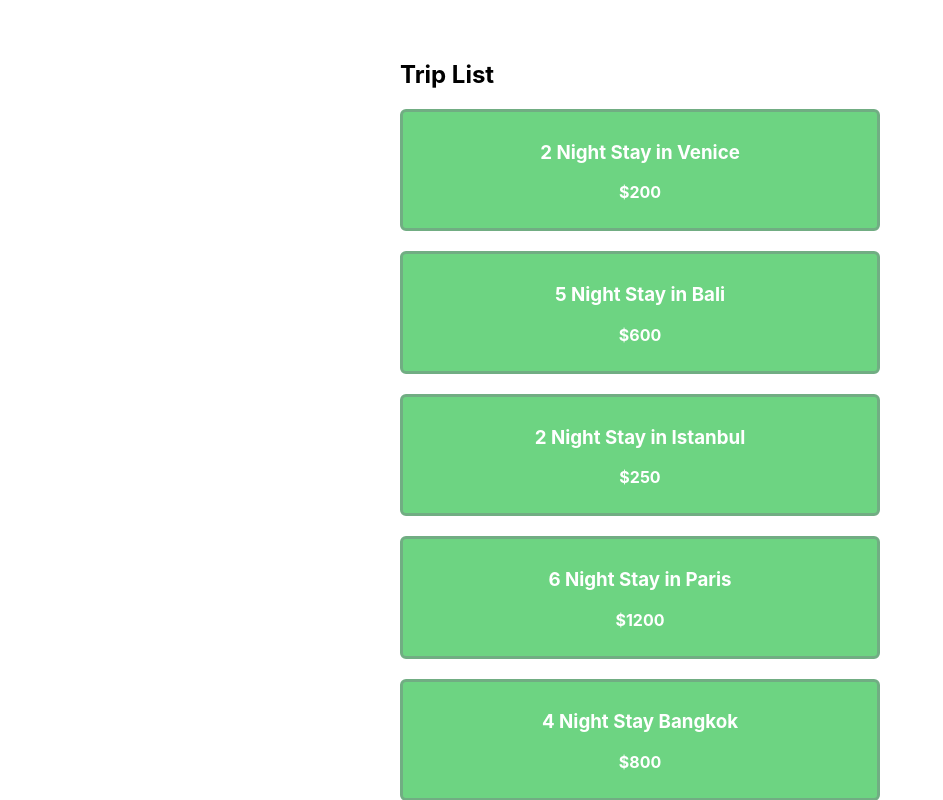
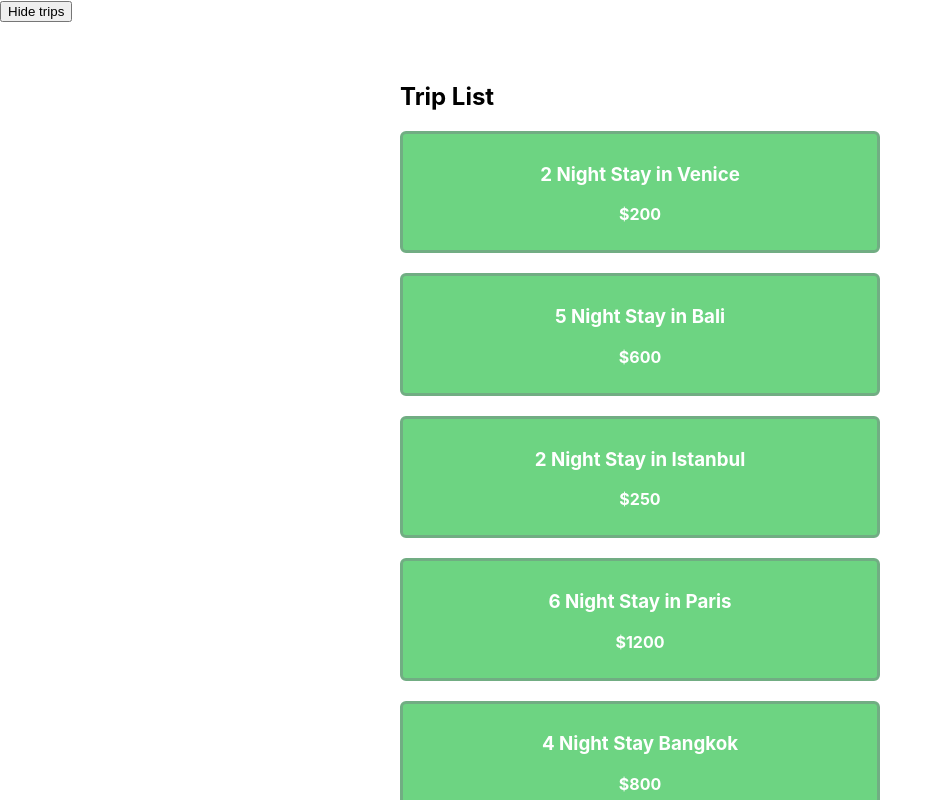
Before and after one commit to Godwyneben/React-Project, a React (Create React App) app: page / in a window 1280 px wide. Shown: the top 800 px of the page, without its empty margins (0-943 px from the left). Built offline with nearby package versions, Linux system fonts and the light colour scheme; data requests are answered from the project's data file.

Commit message:
app updated

```diff
--- a/src/App.js
+++ b/src/App.js
@@ -1,10 +1,14 @@
+import { useState } from 'react';
 import './App.css';
 import TripLists from './Components/TripLists';
 
 export default function App() {
+  const [showTrips, setShowTrips] = useState(true)
+
   return (
     <div className='App'>
-      <TripLists />
+      <button onClick={() => setShowTrips(false)}>Hide trips</button>
+      {showTrips && <TripLists />}
     </div>
   )
 }
```
